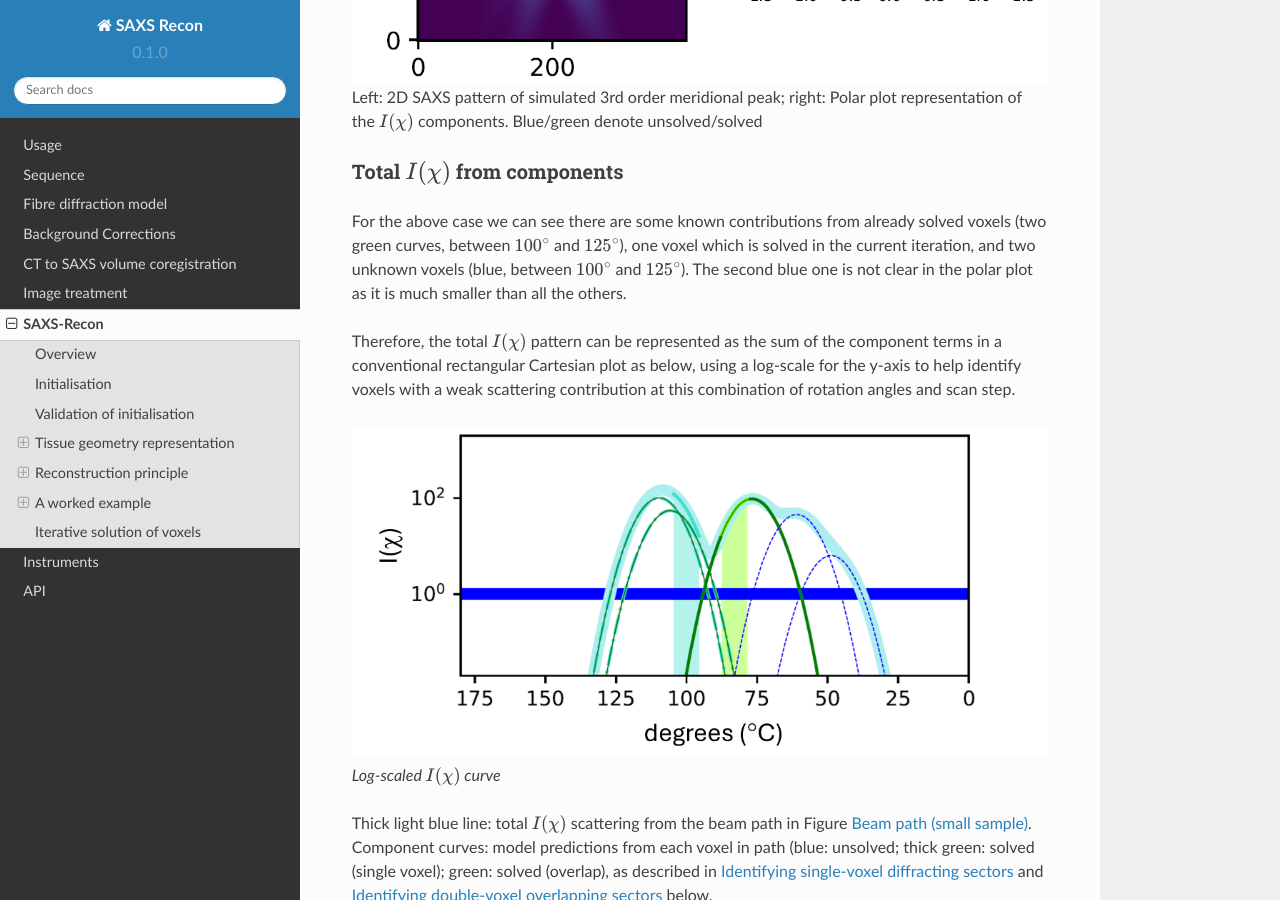
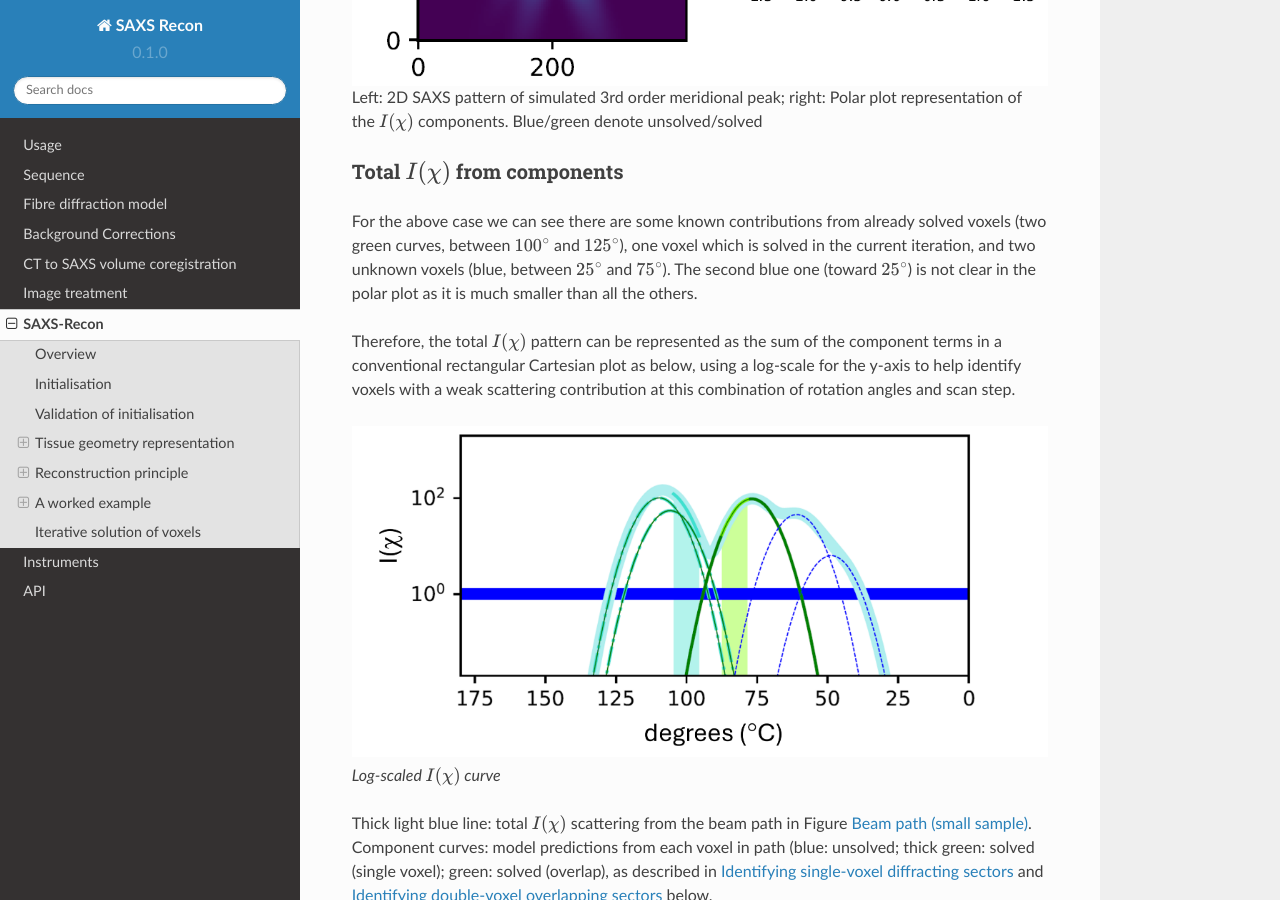
Before and after one commit to himadri111/saxs-docs-tutorial, a Sphinx documentation site: the page built from docs/source/saxsrecon.rst, in a window 1280 px wide and 900 px high, scrolled down 5296 px. Built offline with Sphinx 7.4.7 and the Read the Docs theme 2.0.0, drawn with Linux system fonts in a browser that asks for light colours.

Commit message:
Update saxsrecon.rst

```diff
--- a/docs/source/saxsrecon.rst
+++ b/docs/source/saxsrecon.rst
@@ -142,7 +142,7 @@ The 2D pattern for this path is shown below, along with a visually clearer polar
 
 Total :math:`I(\chi)` from components
 ^^^^^^^^^^^^^^^^^^^^^^^^^^^^^^^^^^^^^^^^^^^^
-For the above case we can see there are some known contributions from already solved voxels (two green curves, between :math:`100^{\circ}` and :math:`125^{\circ}`), one voxel which is solved in the current iteration, and two unknown voxels (blue, between :math:`100^{\circ}` and :math:`125^{\circ}`). The second blue one is not clear in the polar plot as it is much smaller than all the others.
+For the above case we can see there are some known contributions from already solved voxels (two green curves, between :math:`100^{\circ}` and :math:`125^{\circ}`), one voxel which is solved in the current iteration, and two unknown voxels (blue, between :math:`25^{\circ}` and :math:`75^{\circ}`). The second blue one (toward :math:`25^{\circ}`) is not clear in the polar plot as it is much smaller than all the others.
 
 Therefore, the total :math:`I(\chi)` pattern can be represented as the sum of the component terms in a conventional rectangular Cartesian plot as below, using a log-scale for the y-axis to help identify voxels with a weak scattering contribution at this combination of rotation angles and scan step.
 
```
